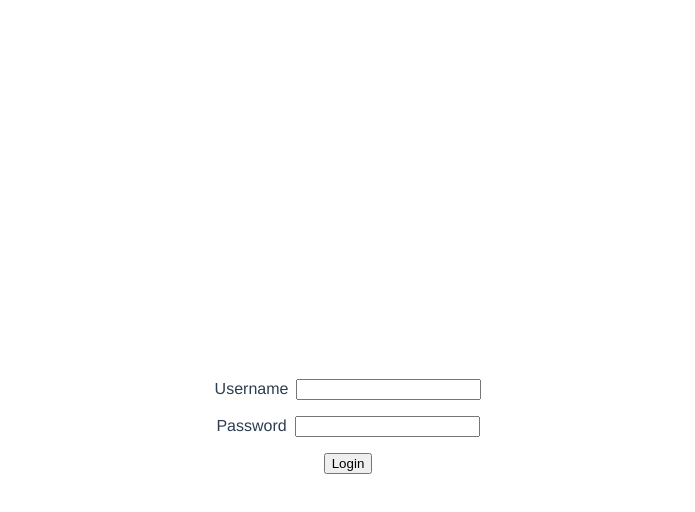
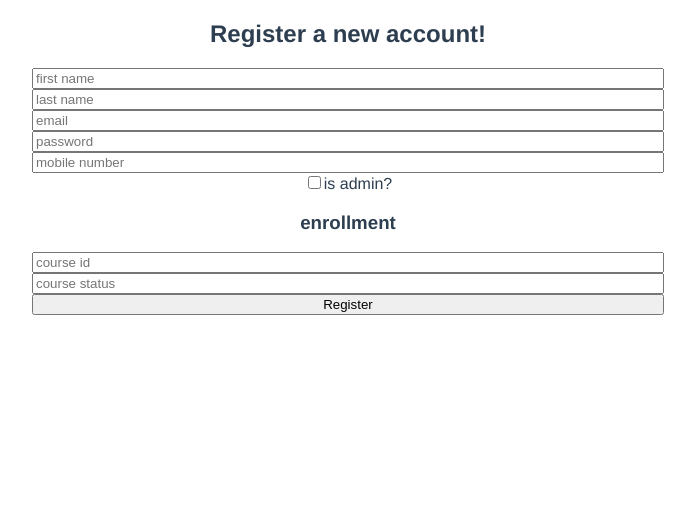
Before and after one commit to freanuperiaa/capstone2-frontend, a Vue app: page /#/register in a window 1280 px wide. Before the commit this address led to /#/login. Shown: the top 512 px of the page, without its empty margins (292-987 px from the left). Built offline with nearby package versions, Linux system fonts and the light colour scheme.

Commit message:
register works properly.

```diff
--- a/src/router/index.js
+++ b/src/router/index.js
@@ -5,6 +5,7 @@ import Login from "../views/Login.vue";
 import store from "../store/index.js";
 import Profile from "../views/Profile.vue";
 import NewPost from "../views/NewPost.vue";
+import Register from "../views/Register.vue";
 
 Vue.use(VueRouter)
 
@@ -26,6 +27,14 @@ const routes = [
     path: "/login",
     name: "login",
     component: Login,
+    meta: {
+      allowAnonymous: true
+    }
+  },
+  {
+    path: "/register",
+    name: "register",
+    component: Register,
     meta: {
       allowAnonymous: true
     }
--- a/src/views/Login.vue
+++ b/src/views/Login.vue
@@ -11,6 +11,7 @@
         </div>
 
         <button type="button" v-on:click="login">Login</button>
+        <button @click="register">Register</button>
     </div>
 </template>
 
@@ -28,6 +29,7 @@ export default {
         }
     },
     methods: {
+
         async login() {
 
             await UserService.login(this.email, this.password);
@@ -36,6 +38,11 @@ export default {
             this.$router.push("/");
 
         },
+
+        register() {
+            this.$router.push("/register")
+        },
+
         ...mapActions(['loginUser']),
     }
 }
--- a/src/views/Register.vue
+++ b/src/views/Register.vue
@@ -1,18 +1,99 @@
 <template>
+
+    <div id="register">
+        <h2>Register a new account!</h2>
+
+        <div class="form">
+
+            <input type="text" v-model="firstName" placeholder="first name">
+            <input type="text" v-model="lastName" placeholder="last name">
+            <input type="email" v-model="email" placeholder="email">
+            <input type="password" v-model="password" placeholder="password">
+            <input type="text" v-model="mobileNo" placeholder="mobile number">
+            <div>
+                <input type="checkbox" v-model="isAdmin">
+                <span>is admin?</span>
+            </div>
+            <h3>enrollment</h3>
+            <input type="text" v-model="singleCourseId" placeholder="course id">
+            <input type="text" v-model="singleCourseStatus" placeholder="course status">
+
+            <button @click="register()">Register</button>
+        </div>
+    </div>
 
 </template>
 
 <script>
+import api from "../services/service.js";
+
 export default {
     name: "Register",
     data() {
         return {
-
+            firstName: "",
+            lastName: "",
+            email: "",
+            password: "",
+            mobileNo: "",
+            isAdmin: false,
+            enrollments: [],
+            numberOfEnrollments: ['something'],
+            singleCourseId: "",
+            singleCourseStatus: "",
         }
     },
+    methods: {
+        addMoreEnrollment() {
+            this.numberOfEnrollments.push(new Date() + " ")
+        },
+
+        register() {
+            let data = {
+                firstName: this.firstName,
+                lastName: this.lastName,
+                email: this.email,
+                password: this.password,
+                mobileNo: this.mobileNo,
+                isAdmin: this.isAdmin,
+                enrollments: [
+                    {
+                        courseId: this.singleCourseId,
+                        status: this.singleCourseStatus
+                    }
+                ]
+            };
+            console.log(data);
+
+            api.post("register", data)
+                .then(response => {
+                    console.log(response);
+                    alert(`created user ${this.firstName} ${this.lastName}`)
+                })
+                .then(some => {
+                    console.log(some)
+                    this.$router.push("login")
+                })
+        }
+    }
 }
 </script>
 
 <style scoped>
 
+    .form {
+        width: 50%;
+        margin: 0 auto;
+
+        display: flex;
+        flex-direction: column;
+
+    }
+
+    .add-enrollment {
+        width: 40%;
+        margin: 0 auto;
+    }
+
+
 </style>
```
